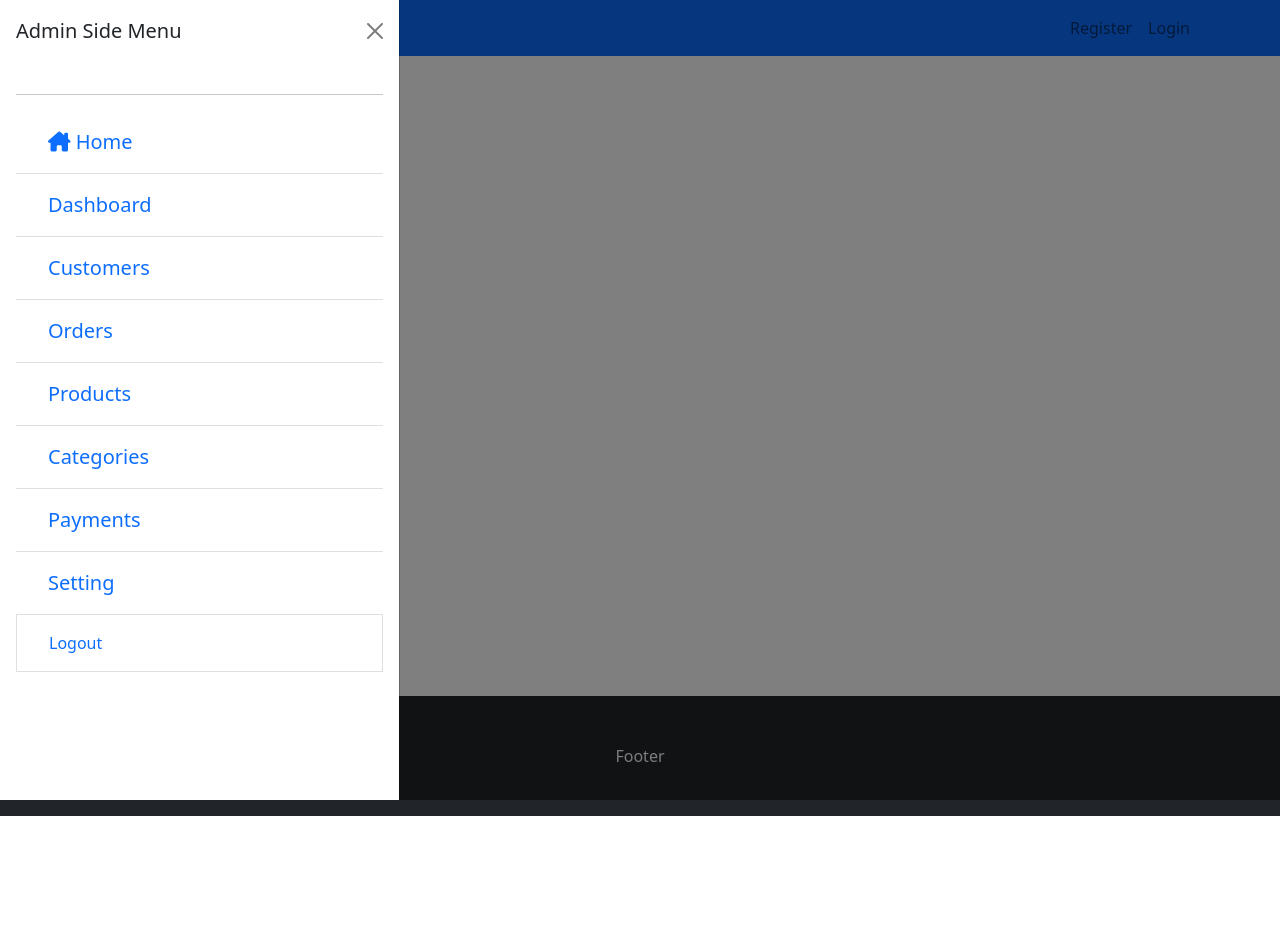
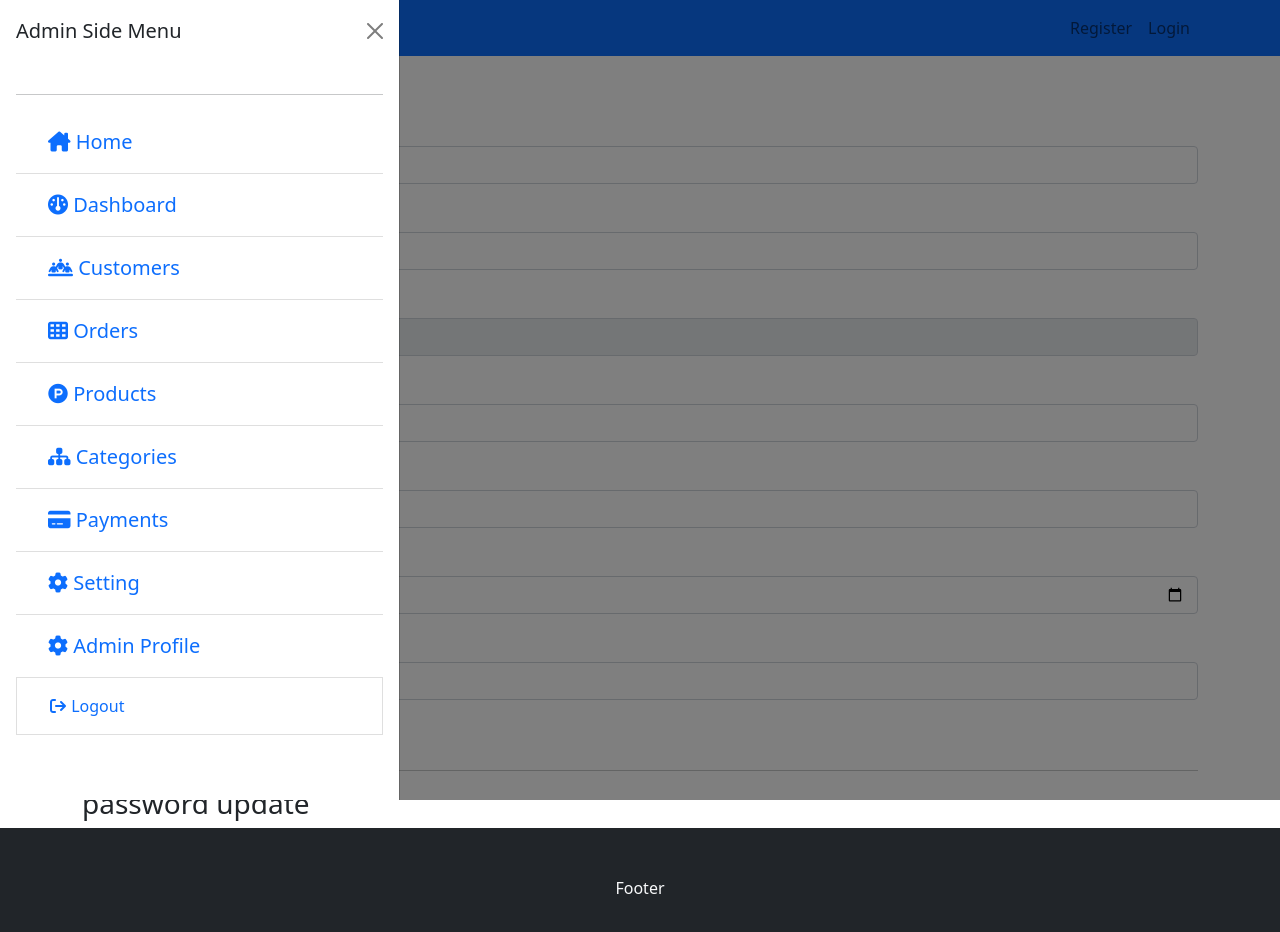
Before and after one commit to Dipak2056/ecommerce-frontend, a React (Create React App) app: page /admin-profile in a window 1280 px wide. Both pictures are taken after a click on the button 102 px from the left and 28 px from the top of the page. Shown: the top 932 px of the page. Before the commit the page ends 816 px from the top, so only its background shows below. Built offline with nearby package versions, Linux system fonts and the light colour scheme.

Commit message:
admin-profile page front end done with no password

```diff
--- a/src/components/admin-sidebar/AdminSidebar.jsx
+++ b/src/components/admin-sidebar/AdminSidebar.jsx
@@ -14,7 +14,7 @@ const AdminSidebar = () => {
       <Offcanvas
         show={showAdminSidebar}
         onHide={() => dispatch(toggleSidebar())}
-        onClick={() => dispatch(toggleSidebar())}
+        // onClick={() => dispatch(toggleSidebar())}
       >
         <Offcanvas.Header closeButton>
           <Offcanvas.Title>Admin Side Menu</Offcanvas.Title>
@@ -22,56 +22,62 @@ const AdminSidebar = () => {
         <Offcanvas.Body>
           <hr />
           <ListGroup variant="flush" className="fs-5">
-            <ListGroup.Item>
+            <ListGroup.Item onClick={() => dispatch(toggleSidebar())}>
               <Link className="nav-link" to="/dashboard">
                 <i className="fa-solid fa-house-chimney"></i> Home
               </Link>
             </ListGroup.Item>
-            <ListGroup.Item>
+            <ListGroup.Item onClick={() => dispatch(toggleSidebar())}>
               <Link className="nav-link" to="/dashboard">
-                <i classname="fa-solid fa-gauge"></i> Dashboard
+                <i className="fa-solid fa-gauge"></i> Dashboard
               </Link>
             </ListGroup.Item>
-            <ListGroup.Item>
+            <ListGroup.Item onClick={() => dispatch(toggleSidebar())}>
               <Link className="nav-link" to="/customers">
                 {" "}
-                <i classname="fa-solid fa-people-line"></i> Customers
+                <i className="fa-solid fa-people-line"></i> Customers
               </Link>
             </ListGroup.Item>
-            <ListGroup.Item>
+            <ListGroup.Item onClick={() => dispatch(toggleSidebar())}>
               <Link className="nav-link" to="/orders">
                 {" "}
-                <i classname="fa-solid fa-table-cells"></i> Orders
+                <i className="fa-solid fa-table-cells"></i> Orders
               </Link>
             </ListGroup.Item>
-            <ListGroup.Item>
+            <ListGroup.Item onClick={() => dispatch(toggleSidebar())}>
               <Link className="nav-link" to="/products">
                 {" "}
-                <i classname="fa-brands fa-product-hunt"></i> Products
+                <i className="fa-brands fa-product-hunt"></i> Products
               </Link>
             </ListGroup.Item>
-            <ListGroup.Item>
+            <ListGroup.Item onClick={() => dispatch(toggleSidebar())}>
               <Link className="nav-link" to="/categories">
-                <i classname="fa-solid fa-sitemap"></i> Categories
+                <i className="fa-solid fa-sitemap"></i> Categories
               </Link>
             </ListGroup.Item>
-            <ListGroup.Item>
+            <ListGroup.Item onClick={() => dispatch(toggleSidebar())}>
               <Link className="nav-link" to="/payments">
                 {" "}
-                <i classname="fa-solid fa-credit-card"></i> Payments
+                <i className="fa-solid fa-credit-card"></i> Payments
               </Link>
             </ListGroup.Item>
-            <ListGroup.Item>
+            <ListGroup.Item onClick={() => dispatch(toggleSidebar())}>
               <Link className="nav-link" to="/setting">
                 {" "}
-                <i classname="fa-solid fa-gear"></i> Setting
+                <i className="fa-solid fa-gear"></i> Setting
+              </Link>
+            </ListGroup.Item>
+            <ListGroup.Item onClick={() => dispatch(toggleSidebar())}>
+              <Link className="nav-link" to="/admin-profile">
+                {" "}
+                <i className="fa-solid fa-gear"></i> Admin Profile
               </Link>
             </ListGroup.Item>
           </ListGroup>
-          <ListGroup.Item>
+          <ListGroup.Item onClick={() => dispatch(toggleSidebar())}>
             <Link className="nav-link" to="/logout">
               {" "}
-              <i classname="fa-solid fa-arrow-right-from-bracket"></i> Logout
+              <i className="fa-solid fa-arrow-right-from-bracket"></i> Logout
             </Link>
           </ListGroup.Item>
         </Offcanvas.Body>
--- a/src/components/payment-method-form/EditPaymentMethod.jsx
+++ b/src/components/payment-method-form/EditPaymentMethod.jsx
@@ -2,6 +2,7 @@ import React, { useState } from "react";
 import { useEffect } from "react";
 import { Button, Form } from "react-bootstrap";
 import { useDispatch, useSelector } from "react-redux";
+import { postPaymentMethodAction } from "../../pages/payment-method/paymentMethodAction";
 import { CustomInput } from "../custom-input/CustomInput";
 import { MyVerticallyCenteredModal } from "../modal/Modal";
 
@@ -22,16 +23,20 @@ export const EditPaymentMethodForm = () => {
     if (name === "status") {
       value = checked ? "active" : "inactive";
     }
+    setForm({
+      ...form,
+      [name]: value,
+    });
   };
   useEffect(() => {
     setForm(selectedPaymentMethod);
     console.log(form);
   }, [selectedPaymentMethod]);
+
   const handleOnSubmit = (e) => {
     e.preventDefault();
     const { createdAt, updatedAt, __v, ...rest } = form;
-    console.log(rest);
-    // dispatch(postPaymentMethodAction(form));
+    dispatch(postPaymentMethodAction(form));
   };
   const inputfields = [
     {
@@ -67,7 +72,7 @@ export const EditPaymentMethodForm = () => {
             <CustomInput key={i} {...item} onChange={handleOnChange} />
           ))}
           <Form.Group className="mb-3">
-            <Button variant="success" type="submit">
+            <Button variant="success" type="submit" onClick={handleOnSubmit}>
               Add Payment Method
             </Button>
           </Form.Group>
--- a/src/components/payment-method-form/PaymentMethodForm.jsx
+++ b/src/components/payment-method-form/PaymentMethodForm.jsx
@@ -24,6 +24,7 @@ export const PaymentMethodForm = () => {
       [name]: value,
     });
   };
+  console.log(form);
   const handleOnSubmit = (e) => {
     e.preventDefault();
     console.log(form);
--- a/src/pages/admin-profile/AdminProfile.js
+++ b/src/pages/admin-profile/AdminProfile.js
@@ -1,10 +1,95 @@
-import React from "react";
+import React, { useEffect } from "react";
+import { Button, Form } from "react-bootstrap";
 import AdminLayout from "../../components/pages/layouts/AdminLayout";
+import { CustomInput } from "../../components/custom-input/CustomInput";
+import { useSelector } from "react-redux";
+import { useState } from "react";
 
 const AdminProfile = () => {
+  const [form, setForm] = useState({});
+  const { user } = useSelector((state) => state.admin);
+  useEffect(() => {
+    setForm(user);
+  }, [user]);
+
+  const handleOnChange = (e) => {
+    const { name, value } = e.target;
+    setForm({
+      ...form,
+      [name]: value,
+    });
+    console.log(form);
+  };
+
+  const handleOnSubmit = (e) => {
+    e.preventDefaulr();
+    console.log(form, "to do submit");
+  };
+  const inputField = [
+    {
+      label: "First Name",
+      name: "fName",
+      type: "text",
+      value: form.fName,
+      required: true,
+    },
+    {
+      label: "Last Name",
+      name: "lName",
+      type: "text",
+      value: form.lName,
+      required: true,
+    },
+    {
+      label: "Email",
+      name: "email",
+      type: "text",
+      value: form.email,
+      required: true,
+      disabled: true,
+    },
+    {
+      label: "Phone",
+      name: "phone",
+      type: "text",
+      value: form.phone,
+    },
+    {
+      label: "Address",
+      name: "address",
+      type: "text",
+      value: form.address,
+    },
+    {
+      label: "DOB",
+      name: "dob",
+      type: "date",
+      value: form.dob ? form.dob.substr(0, 10) : undefined,
+    },
+    {
+      label: "Current Password",
+      name: "currentPassword",
+      type: "password",
+      required: true,
+    },
+  ];
   return (
     <div>
-      <AdminLayout>Admin profile</AdminLayout>
+      <AdminLayout>
+        <div className="update-info mt-3">
+          <h3>Your Profile</h3>
+          <Form onSubmit={handleOnSubmit}>
+            {inputField.map((item, i) => (
+              <CustomInput key={i} {...item} onChange={handleOnChange} />
+            ))}
+            <Button type="submit">update Profile</Button>
+          </Form>
+        </div>
+        <hr />
+        <div className="update-password">
+          <h3>password update</h3>
+        </div>
+      </AdminLayout>
     </div>
   );
 };
```
